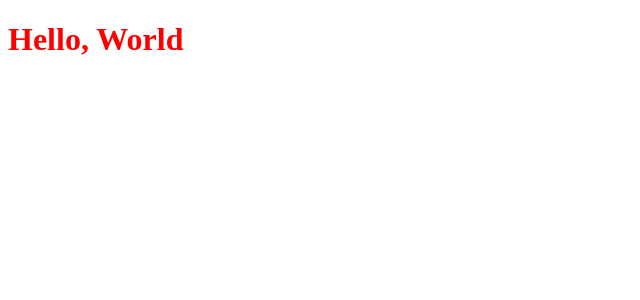
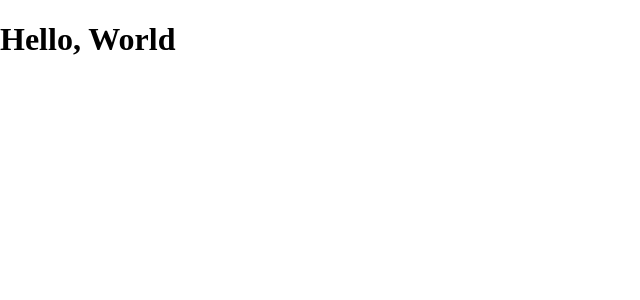
Before and after one commit to mihail-8480/mihail-8480.github.io, a React app: page / in a window 1280 px wide. Shown: the top 300 px of the page, without its empty margins (0-640 px from the left). Built offline with nearby package versions, Linux system fonts and the light colour scheme.

Commit message:
Added normalize

```diff
--- a/package.json
+++ b/package.json
@@ -26,6 +26,7 @@
   "dependencies": {
     "@types/react": "^18.0.0",
     "@types/react-dom": "^18.0.0",
+    "normalize.css": "^8.0.1",
     "process": "^0.11.10",
     "react": "^18.0.0",
     "react-dom": "^18.0.0"
--- a/src/css/styles.css
+++ b/src/css/styles.css
@@ -1,3 +1 @@
-h1 {
-    color: red;
-}
+/* no global styles for now! */
--- a/src/index.tsx
+++ b/src/index.tsx
@@ -1,3 +1,4 @@
+import "normalize.css";
 import "./css/styles.css";
 import React from "react";
 import ReactDOM from "react-dom";
```
